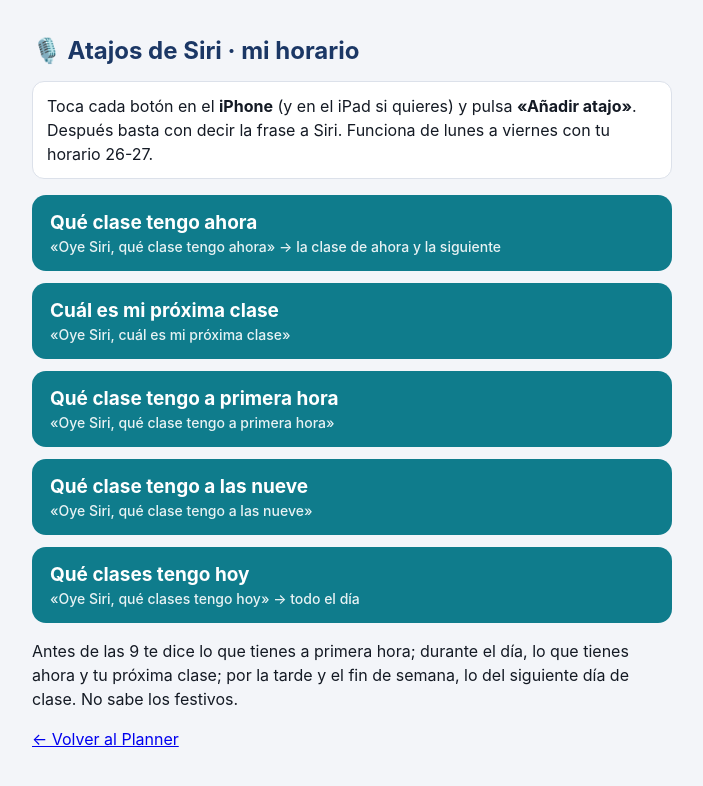
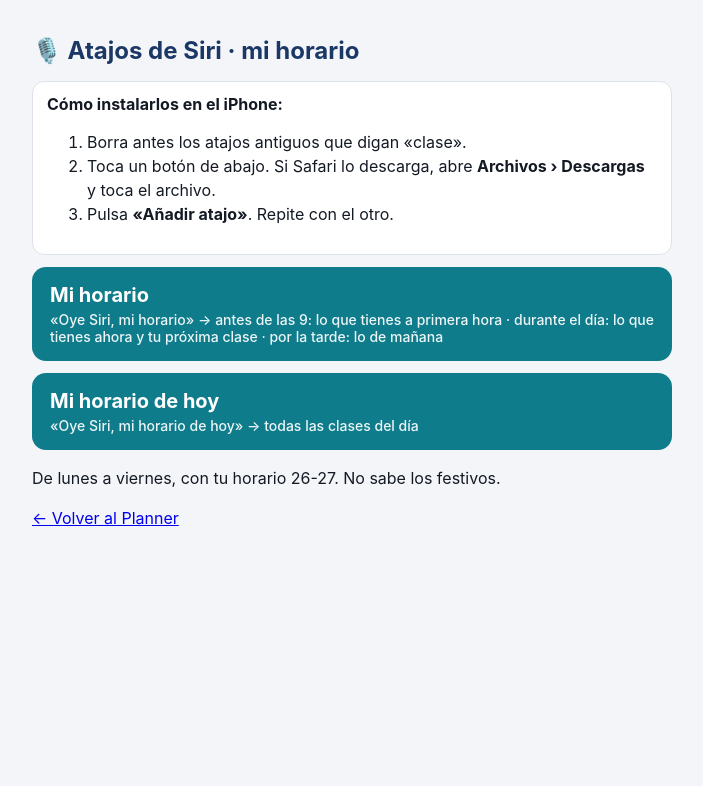
Before and after one commit to Soninadarder/planner, a plain HTML site: page atajos/index.html in a window 1280 px wide. Shown: the whole page, without its empty margins (288-991 px from the left). Drawn offline with Linux system fonts and the light colour scheme.

Commit message:
Atajos 18-11-2026 10:45

```diff
--- a/atajos/index.html
+++ b/atajos/index.html
@@ -1,11 +1,8 @@
 <!DOCTYPE html><html lang="es"><head><meta charset="utf-8"><meta name="viewport" content="width=device-width,initial-scale=1"><meta name="robots" content="noindex"><title>Atajos de Siri · mi horario</title>
-<style>body{font-family:-apple-system,system-ui,sans-serif;background:#F3F5F9;color:#141A24;margin:0;padding:20px;max-width:640px;margin:auto}h1{color:#1B3765;font-size:24px}a.b{display:block;background:#0F7C8C;color:#fff;text-decoration:none;font-weight:700;font-size:19px;padding:16px 18px;border-radius:14px;margin:12px 0}a.b small{display:block;font-weight:500;font-size:14px;opacity:.9;margin-top:4px}p{line-height:1.5}.n{background:#fff;border-radius:12px;padding:12px 14px;border:1px solid #DCE1EA}</style></head><body>
+<style>body{font-family:-apple-system,system-ui,sans-serif;background:#F3F5F9;color:#141A24;margin:0 auto;padding:20px;max-width:640px}h1{color:#1B3765;font-size:24px}a.b{display:block;background:#0F7C8C;color:#fff;text-decoration:none;font-weight:700;font-size:20px;padding:16px 18px;border-radius:14px;margin:12px 0}a.b small{display:block;font-weight:500;font-size:14px;opacity:.92;margin-top:4px}p,li{line-height:1.5}.n{background:#fff;border-radius:12px;padding:12px 14px;border:1px solid #DCE1EA}</style></head><body>
 <h1>🎙️ Atajos de Siri · mi horario</h1>
-<p class="n">Toca cada botón en el <b>iPhone</b> (y en el iPad si quieres) y pulsa <b>«Añadir atajo»</b>. Después basta con decir la frase a Siri. Funciona de lunes a viernes con tu horario 26-27.</p>
-<a class="b" href="Que%CC%81%20clase%20tengo%20ahora.shortcut">Qué clase tengo ahora<small>«Oye Siri, qué clase tengo ahora» → la clase de ahora y la siguiente</small></a>
-<a class="b" href="Cua%CC%81l%20es%20mi%20pro%CC%81xima%20clase.shortcut">Cuál es mi próxima clase<small>«Oye Siri, cuál es mi próxima clase»</small></a>
-<a class="b" href="Que%CC%81%20clase%20tengo%20a%20primera%20hora.shortcut">Qué clase tengo a primera hora<small>«Oye Siri, qué clase tengo a primera hora»</small></a>
-<a class="b" href="Que%CC%81%20clase%20tengo%20a%20las%20nueve.shortcut">Qué clase tengo a las nueve<small>«Oye Siri, qué clase tengo a las nueve»</small></a>
-<a class="b" href="Que%CC%81%20clases%20tengo%20hoy.shortcut">Qué clases tengo hoy<small>«Oye Siri, qué clases tengo hoy» → todo el día</small></a>
-<p>Antes de las 9 te dice lo que tienes a primera hora; durante el día, lo que tienes ahora y tu próxima clase; por la tarde y el fin de semana, lo del siguiente día de clase. No sabe los festivos.</p>
+<div class="n"><b>Cómo instalarlos en el iPhone:</b><ol><li>Borra antes los atajos antiguos que digan «clase».</li><li>Toca un botón de abajo. Si Safari lo descarga, abre <b>Archivos › Descargas</b> y toca el archivo.</li><li>Pulsa <b>«Añadir atajo»</b>. Repite con el otro.</li></ol></div>
+<a class="b" href="Mi%20horario.shortcut">Mi horario<small>«Oye Siri, mi horario» → antes de las 9: lo que tienes a primera hora · durante el día: lo que tienes ahora y tu próxima clase · por la tarde: lo de mañana</small></a>
+<a class="b" href="Mi%20horario%20de%20hoy.shortcut">Mi horario de hoy<small>«Oye Siri, mi horario de hoy» → todas las clases del día</small></a>
+<p>De lunes a viernes, con tu horario 26-27. No sabe los festivos.</p>
 <p><a href="../">← Volver al Planner</a></p></body></html>
```
